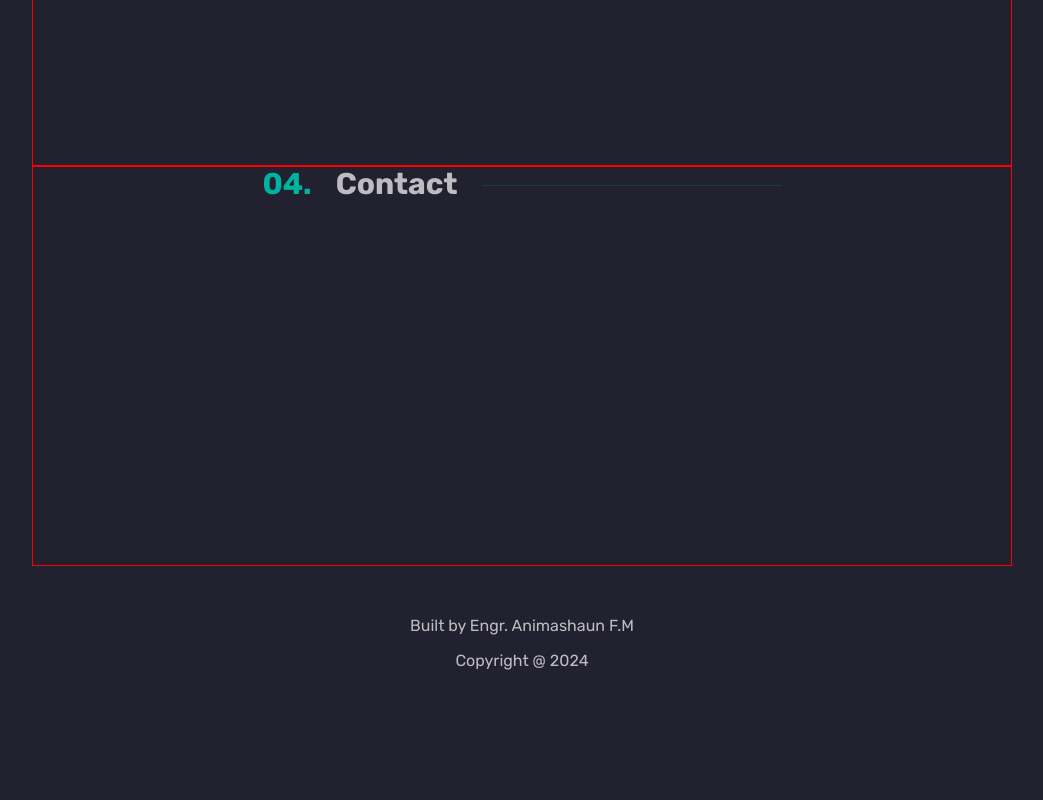
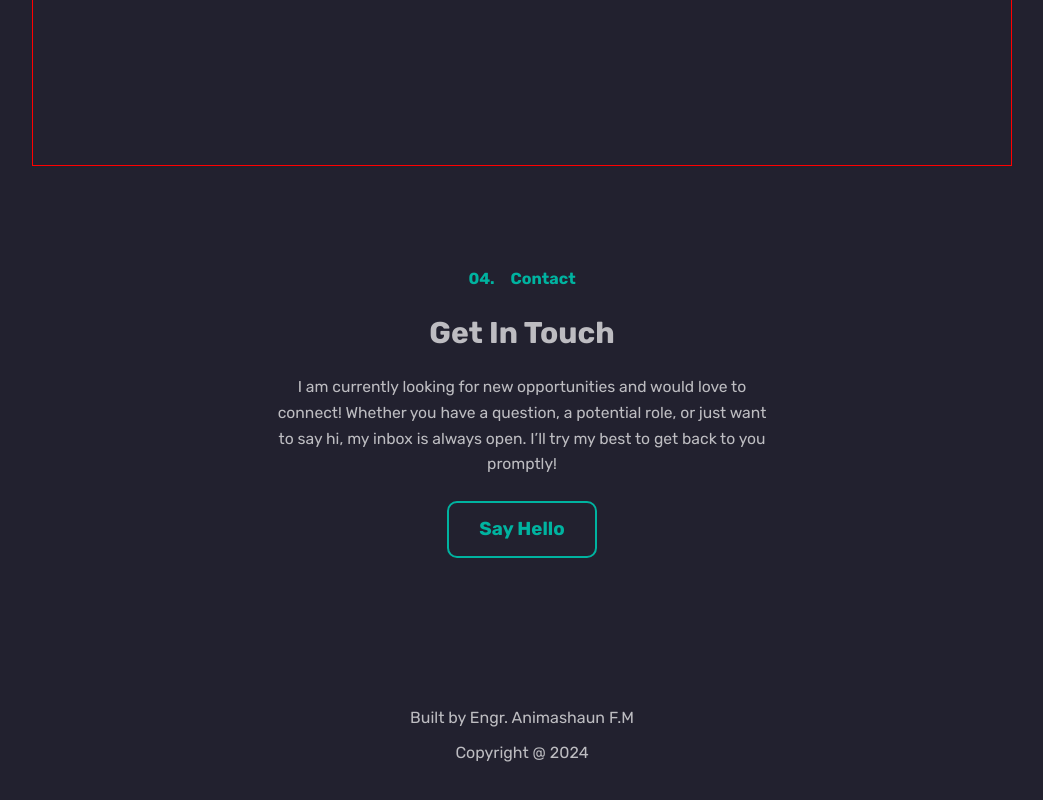
Before and after one commit to fmanimashaun/fmanimashaun.github.io, a React (Vite) app: page / in a window 1280 px wide. Shown: the part 2088-2888 px from the top of the page, without its empty margins (118-1161 px from the left). Before the commit the page ends 2858 px from the top, so only its background shows below. Built offline with nearby package versions, Linux system fonts and the light colour scheme.

Commit message:
Add contact content

```diff
--- a/src/App.jsx
+++ b/src/App.jsx
@@ -12,6 +12,7 @@ import SectionHeader from "./components/SectionHeader";
 import WelcomeScreen from "./components/WelcomeScreen";
 import Intro from "./components/Intro";
 import AboutContent from "./components/AboutContent";
+import ContactContent from "./components/ContactContent";
 
 const App = () => {
   const [isVisible, setIsVisible] = useState(false);
@@ -90,6 +91,7 @@ const App = () => {
 
               <div id="contact" className="contact">
                 <SectionHeader title="Contact" />
+                <ContactContent />
               </div>
             </div>
 
--- /dev/null
+++ b/src/components/ContactContent.jsx
@@ -0,0 +1,18 @@
+import ButtonLink from "./ButtonLink";
+
+const ContactContent = () => {
+  return (
+    <div className="contact__wrapper">
+      <h3 className="contact__subheading">Get In Touch</h3>
+      <p>
+        I am currently looking for new opportunities and would love to connect!
+        Whether you have a question, a potential role, or just want to say hi,
+        my inbox is always open. I’ll try my best to get back to you promptly!
+      </p>
+
+			<ButtonLink link="mailto:fisayo.animashaun@outlook.com"  className="contact__email">Say Hello</ButtonLink>
+    </div>
+  );
+};
+
+export default ContactContent;
--- a/src/scss/components/_contact.scss
+++ b/src/scss/components/_contact.scss
@@ -1,9 +1,12 @@
 @use "../abstracts/colors" as *;
 @use "../abstracts/mixins" as *;
+@use "../abstracts/variables" as *;
 
 .contact {
-  min-height: 50vh;
-  border: 1px solid red;
+  margin-inline: auto;
+  text-align: center;
+  width: fit-content;
+  margin-block: 100px 100px;
 
   &__heading {
     position: relative;
@@ -11,11 +14,35 @@
     flex-direction: row;
     justify-content: center;
     align-items: center;
-    gap: 1rem;
-    font-size: 30px;
-    line-height: 1.185;
+    gap: 0.5rem;
+    font-size: 16px;
+    line-height: 1.65;
+    font-weight: 700;
+    color: $accent-color;
+    margin-block-end: 1.5rem;
 
     @include before-heading("04.", $accent-color);
-    @include after-heading($accent-color);
+  }
+
+  &__wrapper {
+    display: flex;
+    flex-direction: column;
+    justify-content: center;
+    align-items: center;
+    gap: 1.5rem;
+    max-inline-size: 50ch;
+    font-size: clamp(0.875rem, 0.831rem + 0.1878vw, 1rem);
+    line-height: 1.65;
+  }
+
+  &__subheading {
+    font-size: 30px;
+    line-height: 1.1;
+    font-weight: 700;
+  }
+
+  &__email {
+    width: fit-content;
+    @include btn($size: $btn-text-size);
   }
 }
```
